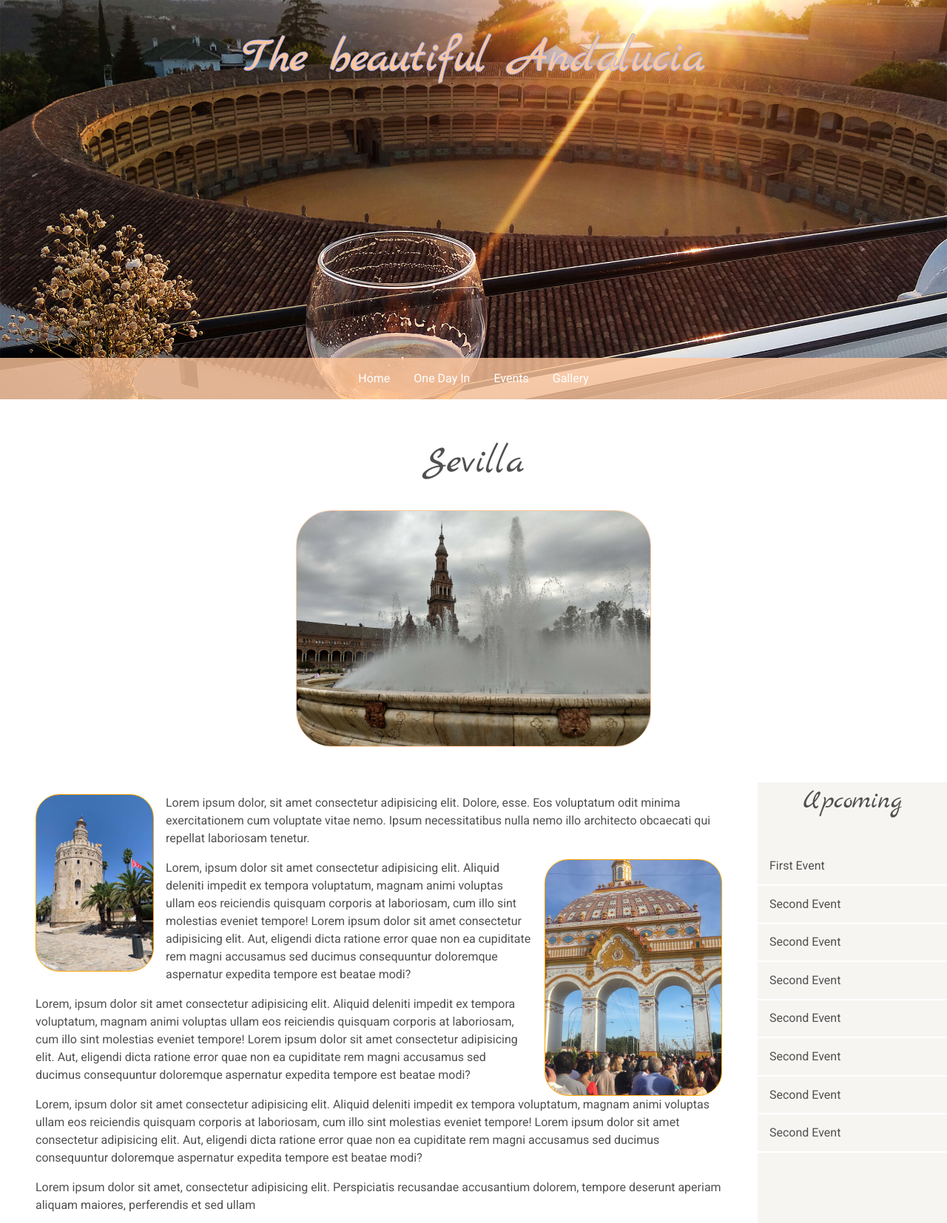
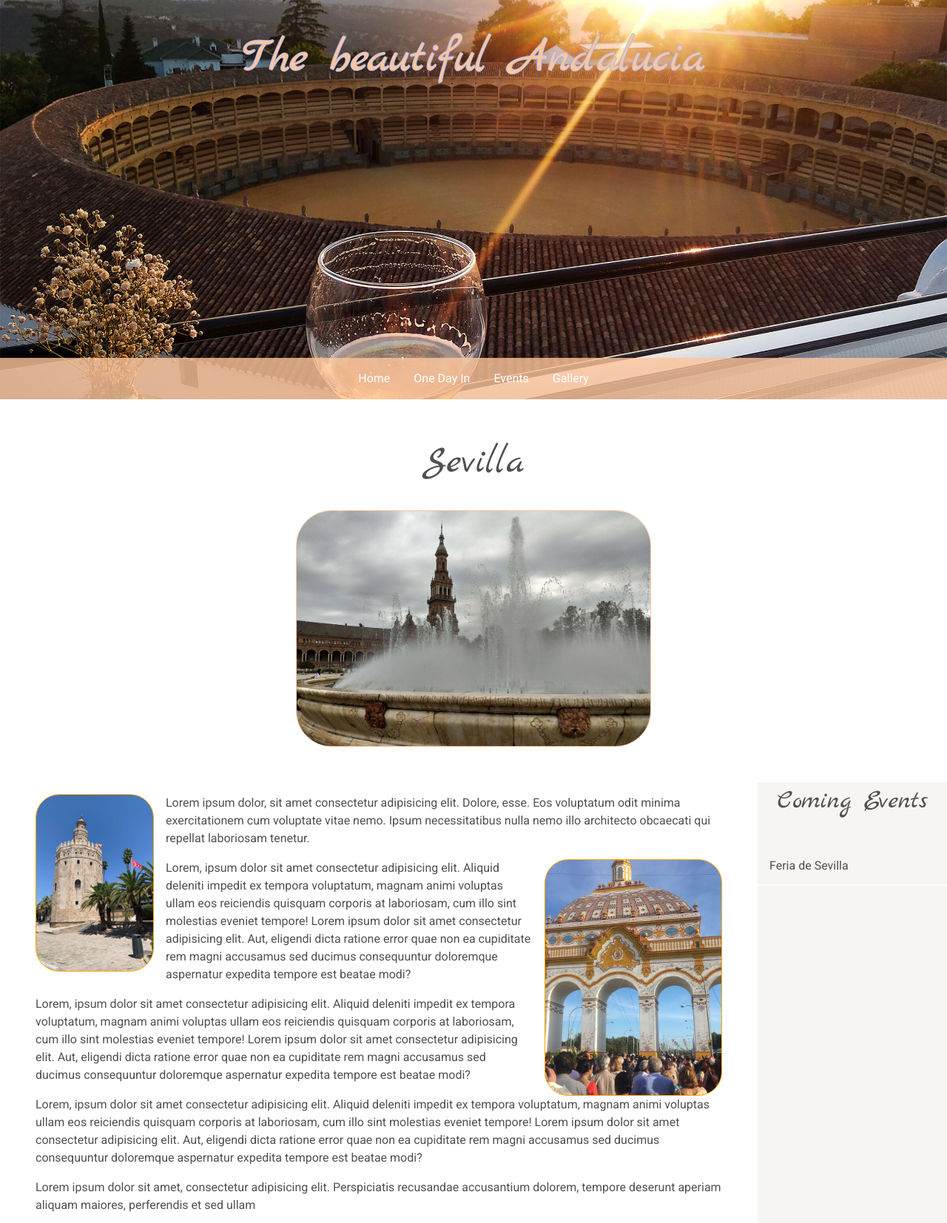
Before and after one commit to pvlaskovski/my-andalucia, a Jekyll site: the page docs/sevilla/index.html, which Jekyll copies as it is, in a window 1280 px wide. Shown: the top 1654 px of the page at 74% size. Built offline with Jekyll 4.4.1, drawn with Linux system fonts in a browser that asks for light colours; nearby versions of some CDN libraries; grey boxes are pictures that could not be loaded.

Commit message:
Coming events to be shown only for the current citie page and limited

```diff
--- a/css/styles-cities.css
+++ b/css/styles-cities.css
@@ -55,7 +55,11 @@
 
 .wrapper .city-main {
     flex-basis: 80%;
-    padding: 1em 3em;
+    padding: 1em 3em 1.5em;
+}
+
+.wrapper .no-events{
+    margin: auto;
 }
 
 .wrapper .city-upcoming-events {
--- a/docs/css/styles-cities.css
+++ b/docs/css/styles-cities.css
@@ -52,7 +52,11 @@
 
 .wrapper .city-main {
     flex-basis: 80%;
-    padding: 1em 3em;
+    padding: 1em 3em 1.5em;
+}
+
+.wrapper .no-events{
+    margin: auto;
 }
 
 .wrapper .city-upcoming-events {
--- a/docs/sevilla/index.html
+++ b/docs/sevilla/index.html
@@ -60,8 +60,10 @@
 
                 </div>
             </header>
+            <!-- Selecting the events for the current city -->
 
-            <main class="city-main">
+
+            <main class="city-main " >
                 <div class="first-image" style="background-image: url(/my-andalucia/images/sevilla_golden_tower_1600_x_2400.jpg);">
                     <!-- <img src="1055.jpg" alt=""> -->
                 </div>
@@ -76,19 +78,20 @@
 
             </main>
 
-            <aside class="city-upcoming-events">
-                <h3>Upcoming</h3>
-                <ul>
-                    <li><a href="">First Event</a></li>
-                    <li><a href="">Second Event</a></li>
-                    <li><a href="">Second Event</a></li>
-                    <li><a href="">Second Event</a></li>
-                    <li><a href="">Second Event</a></li>
-                    <li><a href="">Second Event</a></li>
-                    <li><a href="">Second Event</a></li>
-                    <li><a href="">Second Event</a></li>
-                </ul>
-            </aside>
+
+                <aside class="city-upcoming-events">
+                    <h3>Coming Events</h3>
+                    <ul>
+
+
+                            <li>
+                                <a href="/my-andalucia/feria-sevilla/">Feria de Sevilla</a>
+                            </li>
+
+
+                    </ul>
+                </aside>
+
         </article>
 
     </main>
```
Also changed, not shown: _layouts/cities.html (+17 -14 lines), docs/conil-de-la-frontera/index.html (+4 -14 lines), docs/feed.xml (+1 -1 lines), docs/malaga/index.html (+17 -14 lines).
